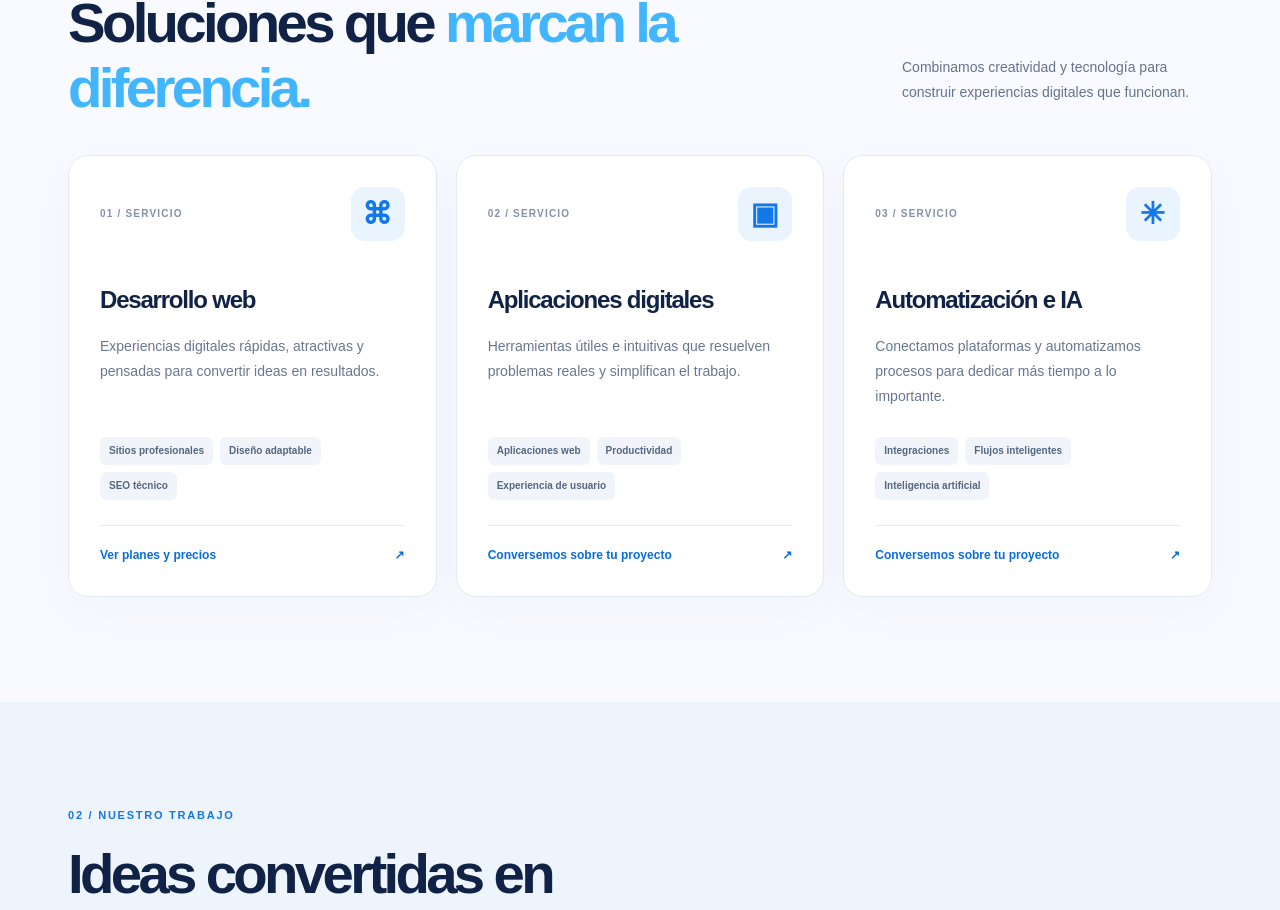
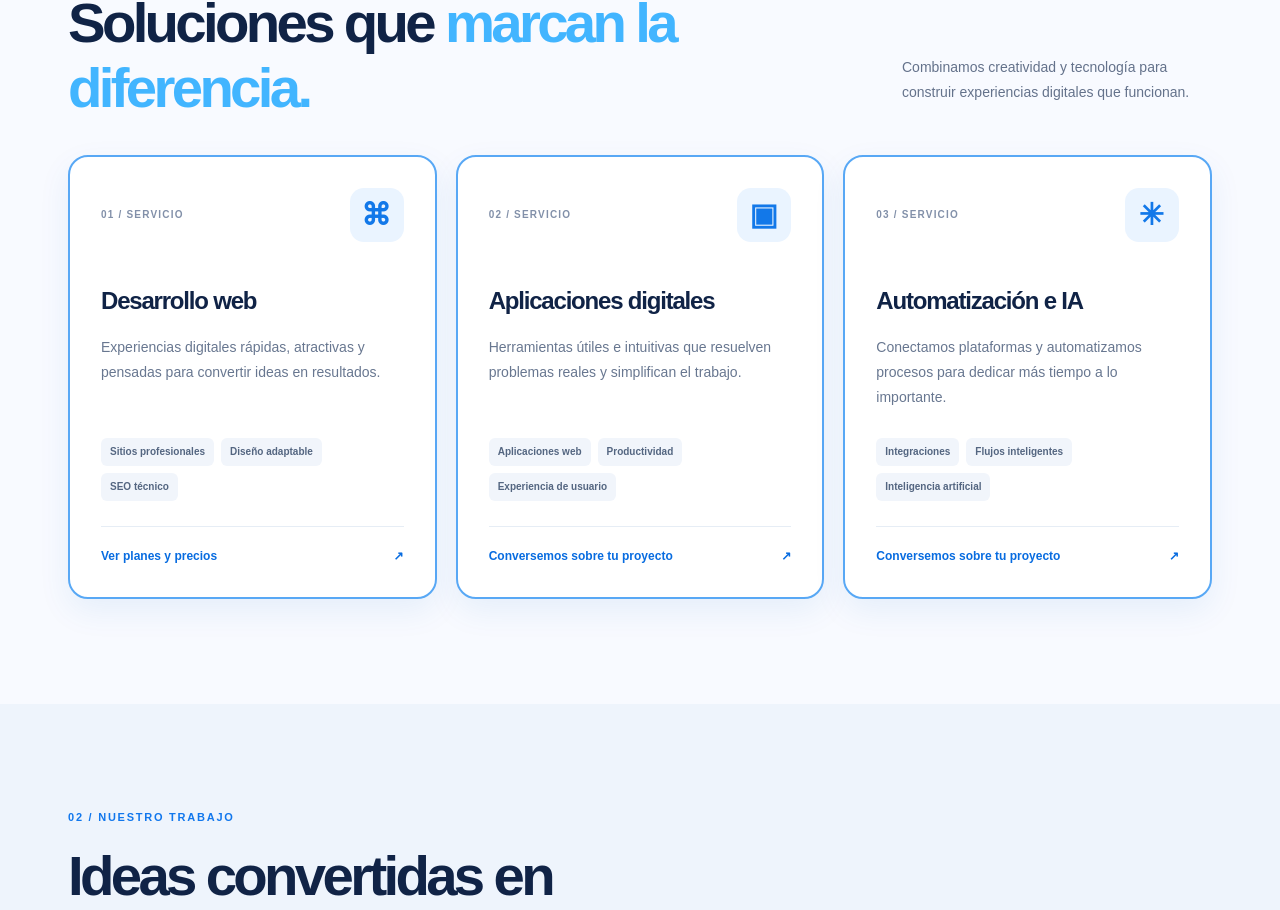
Before and after one commit to roshi2709/isaiasdiaz-web, a Next.js app: page /prueba in a window 1280 px wide. Shown: the part 1024-1934 px from the top of the page. Built offline with nearby package versions, Linux system fonts and the light colour scheme.

Commit message:
style: add consistent blue borders to homepage service cards

```diff
--- a/src/app/globals.css
+++ b/src/app/globals.css
@@ -323,3 +323,7 @@ a:focus-visible,button:focus-visible{outline:3px solid var(--accent);outline-off
 .studio-shop-bundle-books>div img{height:180px;max-width:100%;width:auto;object-fit:contain;filter:drop-shadow(0 8px 10px #0005)}
 .studio-shop-bundle-books>div span{position:absolute;left:10px;top:10px;background:#09244ac9;padding:5px 8px;border-radius:6px}
 @media(max-width:760px){.studio-shop-bundle-books>div img{height:140px}.studio-shop-cover{padding:10px}}
+
+/* Blue outline for homepage service cards */
+.studio-service{border:2px solid #58a8f5;box-shadow:0 12px 32px #1266c514}
+.studio-service:hover{border-color:#0877ed;box-shadow:0 18px 42px #1266c529}
```
